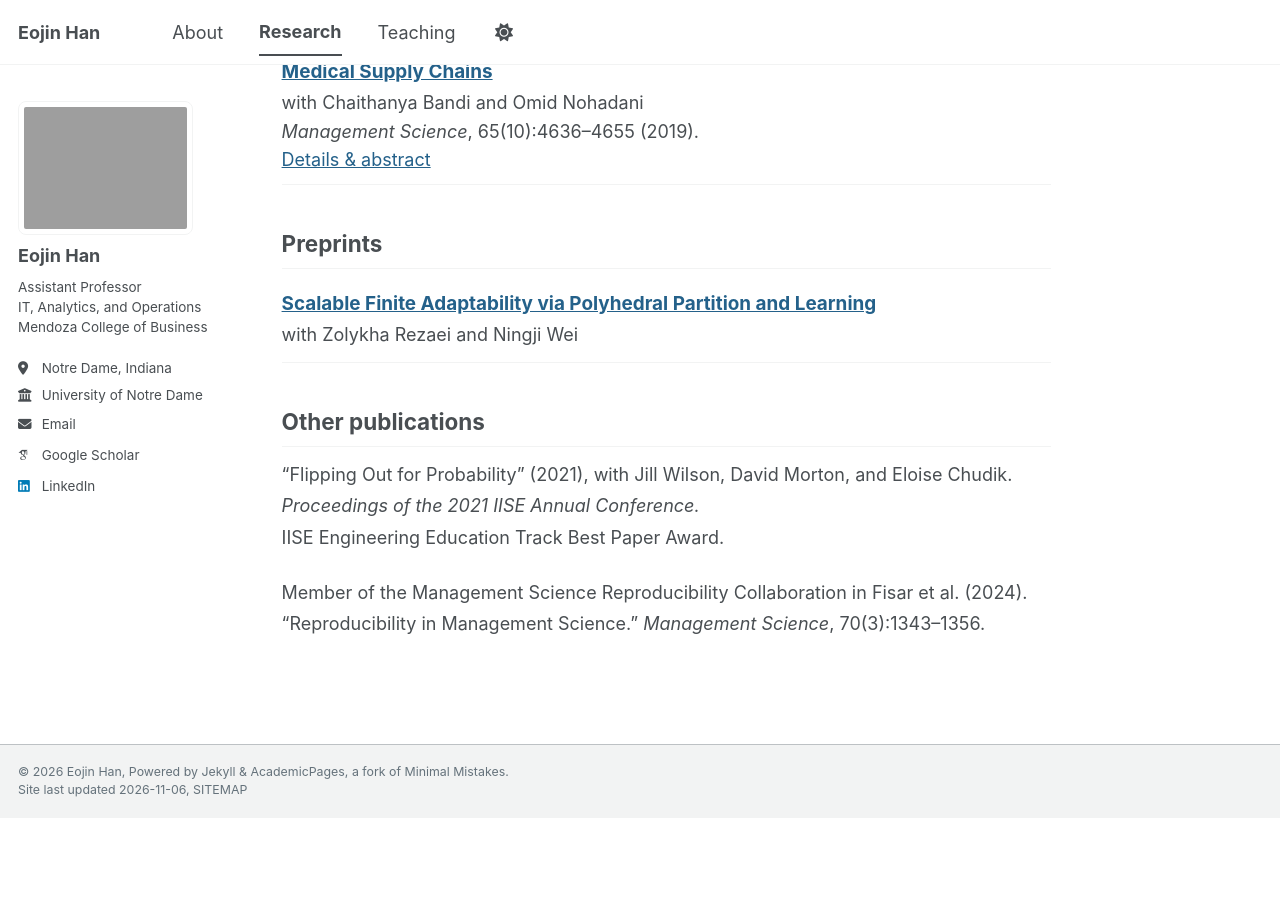
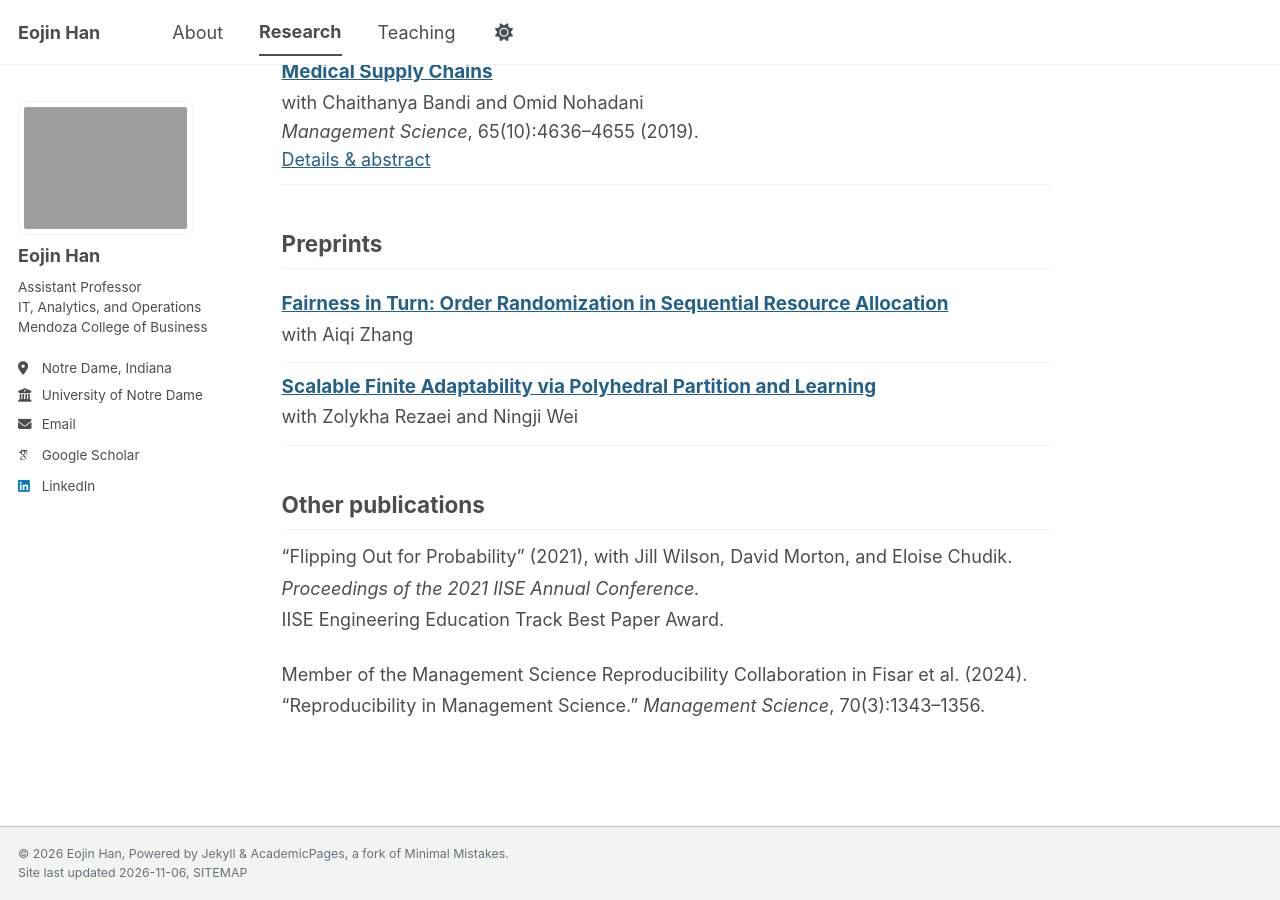
Before and after one commit to Eojin-Han/eojin-han.github.io, a Jekyll site: the page built from _pages/research.html, in a window 1280 px wide and 900 px high, scrolled down 909 px. Built offline with Jekyll 4.4.1, drawn with Linux system fonts in a browser that asks for light colours; some web fonts are replaced; before the commit the page ends 1727 px from its top, so only the background shows below that.

Commit message:
Add Fairness in Turn preprint with Aiqi Zhang

```diff
--- a/_pages/research.html
+++ b/_pages/research.html
@@ -29,6 +29,10 @@ redirect_from:
 
 <h2>Preprints</h2>
 <article class="research-paper preprint">
+  <h3><a href="https://papers.ssrn.com/sol3/papers.cfm?abstract_id=7672938">Fairness in Turn: Order Randomization in Sequential Resource Allocation</a></h3>
+  <p class="paper-authors">with Aiqi Zhang</p>
+</article>
+<article class="research-paper preprint">
   <h3><a href="https://doi.org/10.48550/arXiv.2606.06927">Scalable Finite Adaptability via Polyhedral Partition and Learning</a></h3>
   <p class="paper-authors">with Zolykha Rezaei and Ningji Wei</p>
 </article>
--- a/scripts/check_site.rb
+++ b/scripts/check_site.rb
@@ -30,6 +30,6 @@ home = File.read(File.join(root, "index.html"))
 abort "Missing personal content" unless home.include?("Eojin Han") && home.include?("Notre Dame")
 research = Nokogiri::HTML(File.read(File.join(root, "research/index.html")))
 abort "Expected five journal articles" unless research.css(".journal-paper").length == 5
-abort "Expected one preprint" unless research.css(".preprint").length == 1
+abort "Expected two preprints" unless research.css(".preprint").length == 2
 abort failures.uniq.join("\n") unless failures.empty?
-puts "Verified #{pages.length} HTML pages, internal links/assets, five journal articles, one preprint, and CV."
+puts "Verified #{pages.length} HTML pages, internal links/assets, five journal articles, two preprints, and CV."
```
